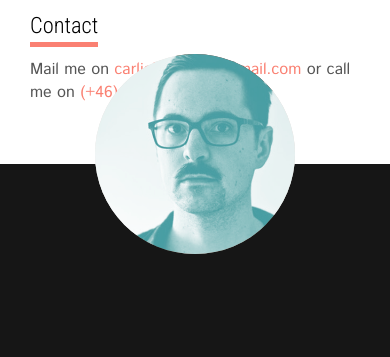
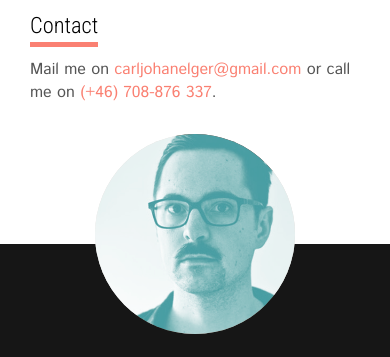
Before and after one commit to cjlgr/cjlgr.github.io, a plain HTML site: page index.html in a window 390 px wide. Shown: the part 770-1127 px from the top of the page. Before the commit the page ends 1024 px from the top, so only its background shows below. Drawn offline with nearby package versions, Linux system fonts and the light colour scheme.

Commit message:
fix container padding bottom too small, min height on image gallery

```diff
--- a/style.css
+++ b/style.css
@@ -124,6 +124,7 @@ body.top .container {
     background-color: #161616;
     padding: 100px 100px 140px 100px;
     text-align: center;
+    min-height: 200px;
 }
 
 .images .imgwrapper {
@@ -168,6 +169,9 @@ body.top .container {
     .container, .images {
         padding: 30px;
     }
+    .container {
+        padding-bottom: 110px;
+    }
     .images .imgwrapper {
         width: 100%;
         margin-right: 0 !important;
```
